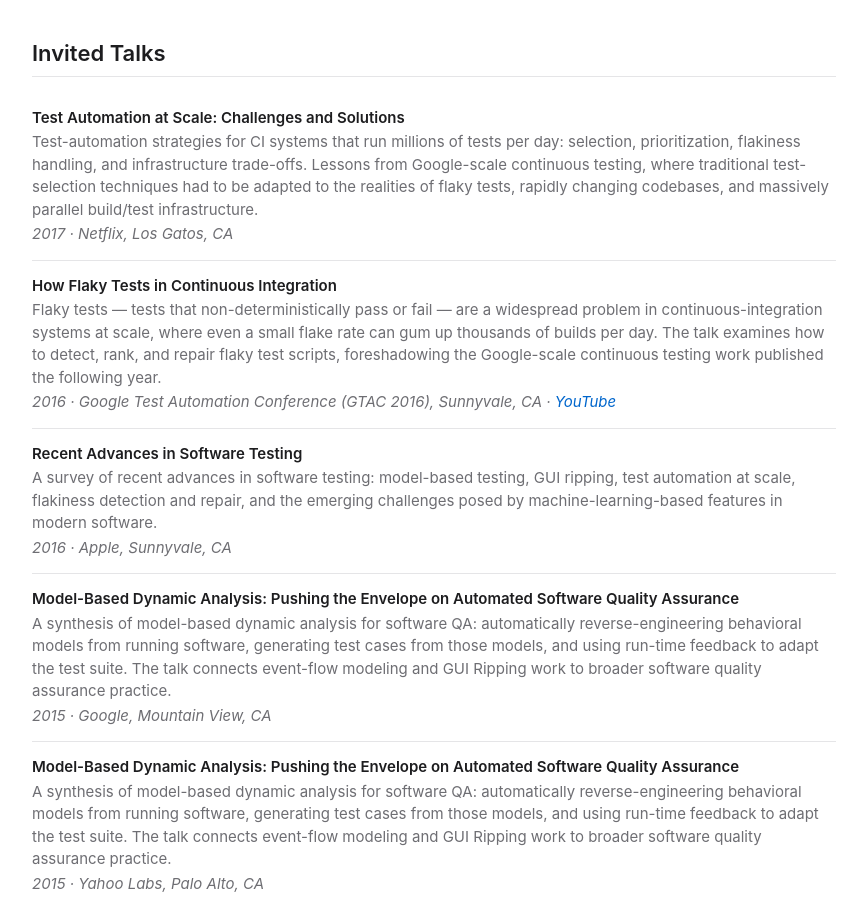
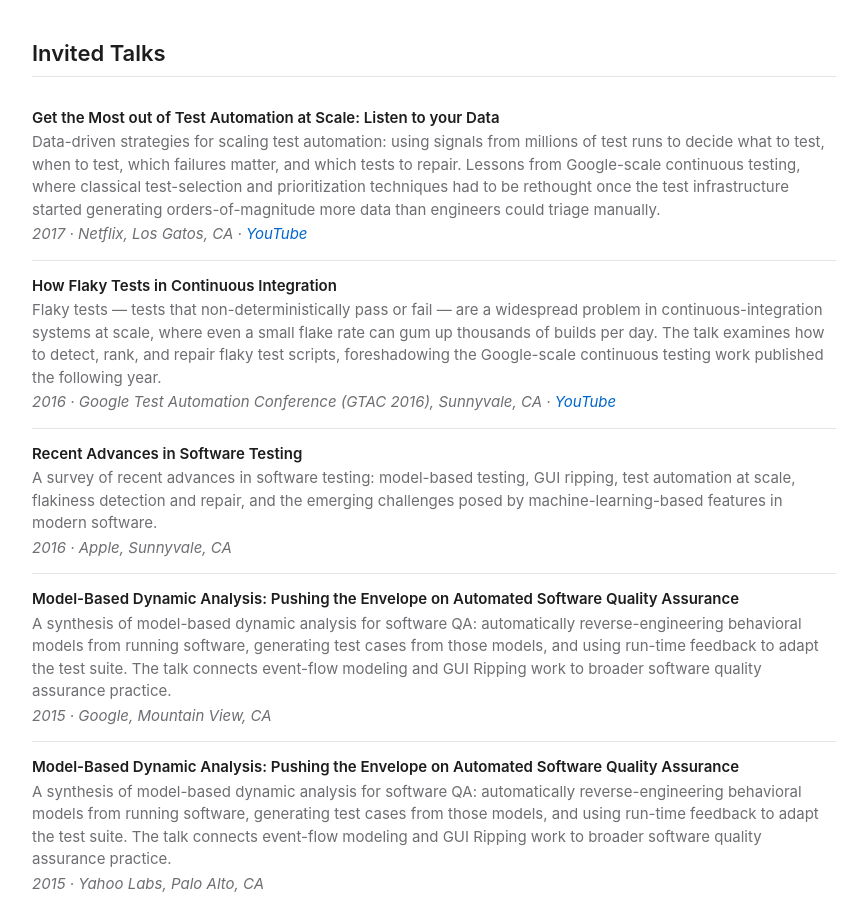
Before and after one commit to atifmmemon/atifmmemon.github.io, a plain HTML site: page talks.html in a window 1280 px wide. Shown: the part 905-1812 px from the top of the page, without its empty margins (276-1143 px from the left). Drawn offline with Linux system fonts and the light colour scheme.

Commit message:
Link Netflix 2017 talk video and use its actual title
The talk's YouTube title is 'Get the Most out of Test Automation at
Scale: Listen to your Data'. Update the entry to that title, link the
video, and rewrite the abstract around the data-driven theme the title
emphasizes.

Co-Authored-By: Claude Opus 4.7 <noreply@anthropic.com>

```diff
--- a/talks.html
+++ b/talks.html
@@ -52,9 +52,9 @@
     <h2>Invited Talks</h2>
     <ul class="pub-list">
       <li>
-        <span class="pub-title">Test Automation at Scale: Challenges and Solutions</span>
-        <span class="pub-authors">Test-automation strategies for CI systems that run millions of tests per day: selection, prioritization, flakiness handling, and infrastructure trade-offs. Lessons from Google-scale continuous testing, where traditional test-selection techniques had to be adapted to the realities of flaky tests, rapidly changing codebases, and massively parallel build/test infrastructure.</span>
-        <span class="pub-venue">2017 &middot; Netflix, Los Gatos, CA</span>
+        <span class="pub-title">Get the Most out of Test Automation at Scale: Listen to your Data</span>
+        <span class="pub-authors">Data-driven strategies for scaling test automation: using signals from millions of test runs to decide what to test, when to test, which failures matter, and which tests to repair. Lessons from Google-scale continuous testing, where classical test-selection and prioritization techniques had to be rethought once the test infrastructure started generating orders-of-magnitude more data than engineers could triage manually.</span>
+        <span class="pub-venue">2017 &middot; Netflix, Los Gatos, CA &middot; <a href="https://www.youtube.com/watch?v=gJYPS40q2G4" target="_blank" rel="noopener">YouTube</a></span>
       </li>
       <li>
         <span class="pub-title">How Flaky Tests in Continuous Integration</span>
```
